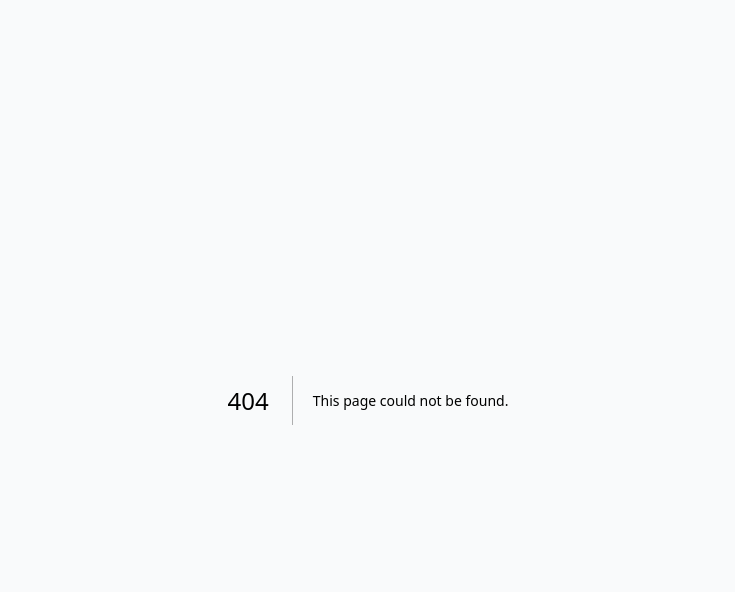
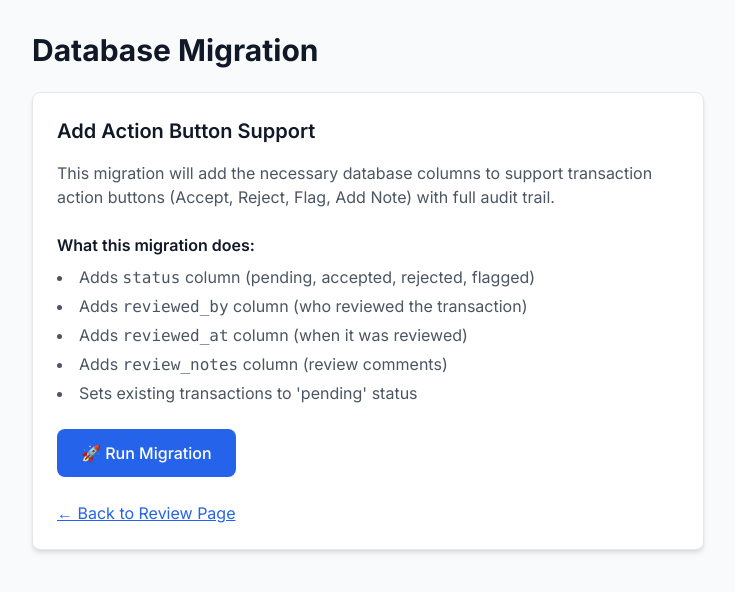
Before and after one commit to mohamadalmarzouq/Reconciliation, a Next.js app: page /migrate in a window 1280 px wide. Before the commit this address had no page. Shown: the top 592 px of the page, without its empty margins (272-1007 px from the left). Built offline with nearby package versions, Linux system fonts and the light colour scheme.

Commit message:
Add migration page with UI button to run database migration

```diff
--- /dev/null
+++ b/src/app/migrate/page.tsx
@@ -0,0 +1,88 @@
+'use client'
+
+import { useState } from 'react'
+
+export default function MigratePage() {
+  const [isRunning, setIsRunning] = useState(false)
+  const [result, setResult] = useState<string>('')
+
+  const runMigration = async () => {
+    setIsRunning(true)
+    setResult('')
+
+    try {
+      const response = await fetch('/api/migrate-transactions', {
+        method: 'POST'
+      })
+
+      const data = await response.json()
+
+      if (data.success) {
+        setResult('✅ Migration completed successfully! Your action buttons should now work.')
+      } else {
+        setResult(`❌ Migration failed: ${data.error}`)
+      }
+    } catch (error) {
+      setResult(`❌ Error running migration: ${error}`)
+    } finally {
+      setIsRunning(false)
+    }
+  }
+
+  return (
+    <div className="container mx-auto px-4 py-8">
+      <div className="max-w-2xl mx-auto">
+        <h1 className="text-3xl font-bold text-gray-900 mb-6">Database Migration</h1>
+
+        <div className="bg-white rounded-lg shadow-md border border-gray-200 p-6">
+          <h2 className="text-xl font-semibold text-gray-900 mb-4">
+            Add Action Button Support
+          </h2>
+
+          <p className="text-gray-600 mb-6">
+            This migration will add the necessary database columns to support transaction action buttons
+            (Accept, Reject, Flag, Add Note) with full audit trail.
+          </p>
+
+          <div className="mb-6">
+            <h3 className="font-semibold text-gray-900 mb-2">What this migration does:</h3>
+            <ul className="list-disc list-inside text-gray-600 space-y-1">
+              <li>Adds <code>status</code> column (pending, accepted, rejected, flagged)</li>
+              <li>Adds <code>reviewed_by</code> column (who reviewed the transaction)</li>
+              <li>Adds <code>reviewed_at</code> column (when it was reviewed)</li>
+              <li>Adds <code>review_notes</code> column (review comments)</li>
+              <li>Sets existing transactions to 'pending' status</li>
+            </ul>
+          </div>
+
+          <button
+            onClick={runMigration}
+            disabled={isRunning}
+            className={`px-6 py-3 rounded-lg font-medium transition-colors ${
+              isRunning
+                ? 'bg-gray-400 text-gray-200 cursor-not-allowed'
+                : 'bg-blue-600 text-white hover:bg-blue-700'
+            }`}
+          >
+            {isRunning ? '🔄 Running Migration...' : '🚀 Run Migration'}
+          </button>
+
+          {result && (
+            <div className="mt-6 p-4 rounded-lg bg-gray-50 border">
+              <pre className="text-sm">{result}</pre>
+            </div>
+          )}
+
+          <div className="mt-6">
+            <a
+              href="/review"
+              className="text-blue-600 hover:text-blue-800 underline"
+            >
+              ← Back to Review Page
+            </a>
+          </div>
+        </div>
+      </div>
+    </div>
+  )
+}
```
